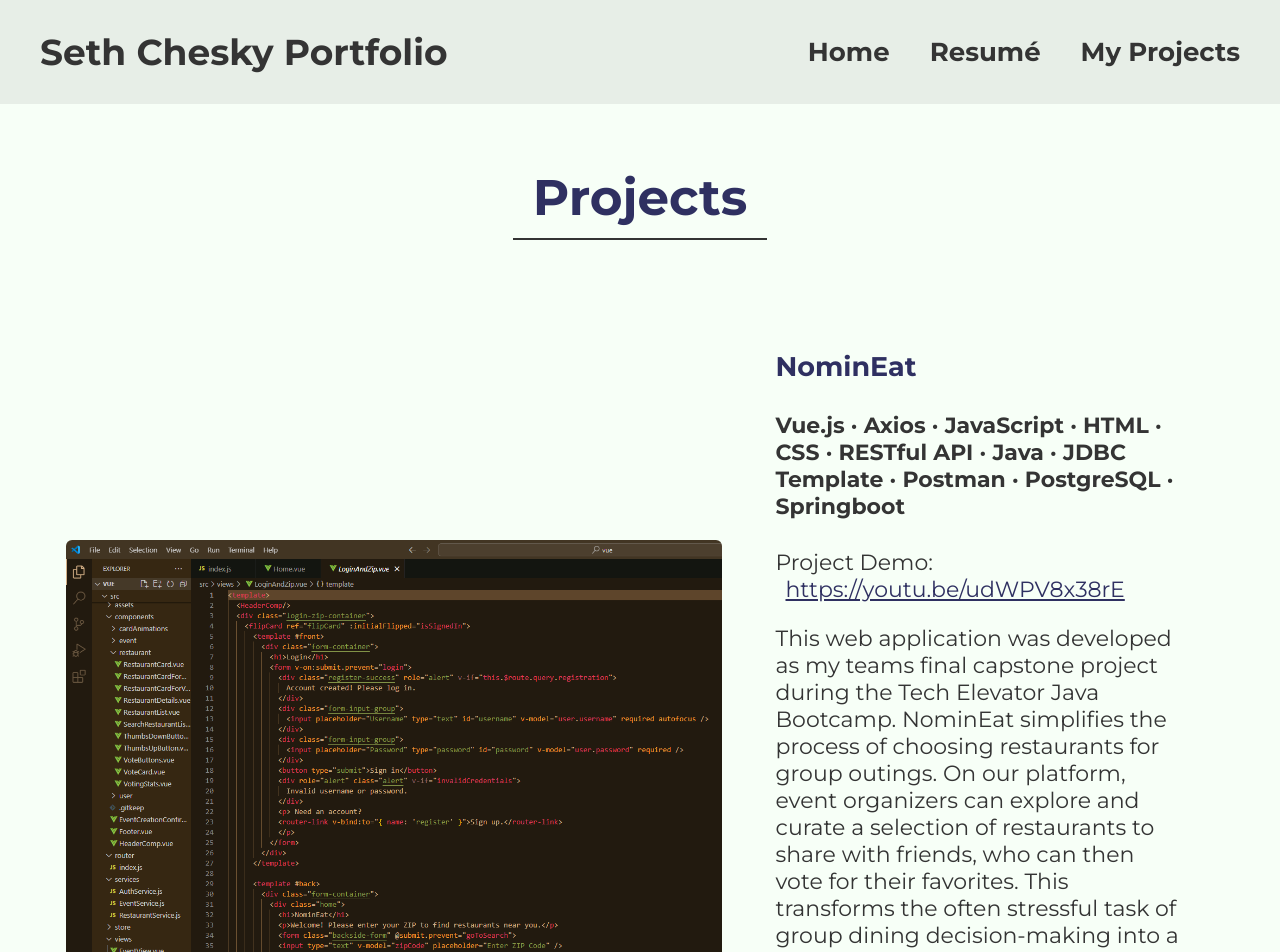
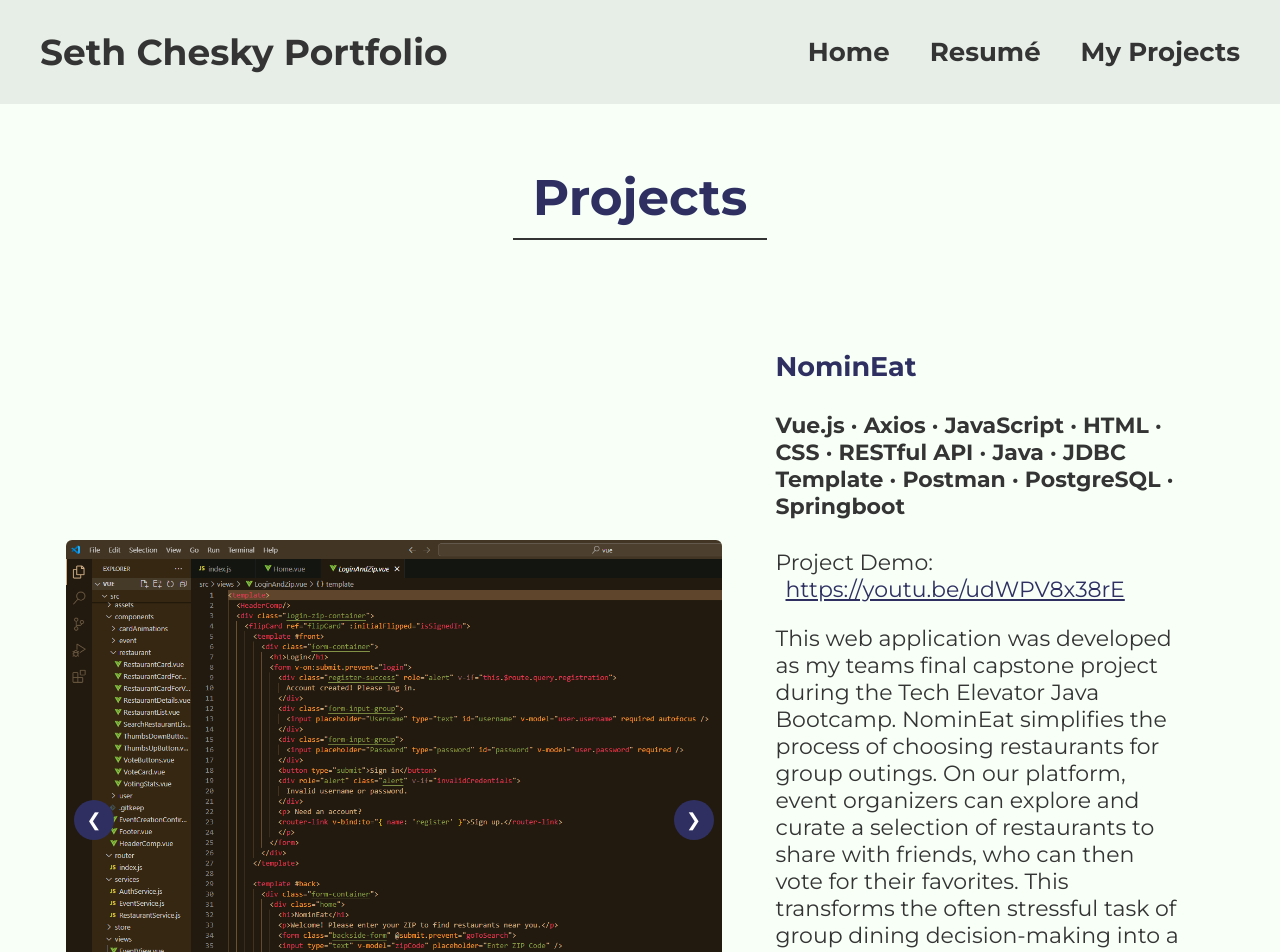
Before and after one commit to chethnut/portfolio-page-vue, a Vue app: page /projects in a window 1280 px wide. Shown: the top 952 px of the page. Built offline with nearby package versions, Linux system fonts and the light colour scheme.

Commit message:
added image carousel to project card

```diff
--- a/src/components/ProjectCard.vue
+++ b/src/components/ProjectCard.vue
@@ -1,6 +1,11 @@
 <template>
     <div class="project-card-container">
-    <img class="project-img" :src="img" alt="Project Image"/>
+        <!-- <img class="project-img" :src="img" alt="Project Image"/> -->
+        <div class="image-carousel">
+            <button class="arrow left" @click="prevImage">❮</button>
+            <img class="project-img" :src="currentImage" alt="Project Image"/>
+            <button class="arrow right" @click="nextImage">❯</button>
+        </div>
         <div class="project-card">
             <h3>{{ title }}</h3>
             <h4>{{ technologies }}</h4>
@@ -29,13 +34,34 @@ export default {
         technologies: {
             type: String
         },
-        img: {
-            type: String
+        images: {
+            type: Array,
+            default: () => []
         },
         demoLink: {
             type: String
         }
+    },
+    data() {
+        return {
+            currentIndex: 0
+        };
+    },
+    computed: {
+        currentImage() {
+            return this.images[this.currentIndex];
+        },
+    },
+    methods: {
+        nextImage() {
+            this.currentIndex = (this.currentIndex + 1) % this.images.length;
+        },
+        prevImage() {
+        this.currentIndex =
+            (this.currentIndex - 1 + this.images.length) % this.images.length;
+        }
     }
+
 }
 </script>
 
@@ -45,11 +71,39 @@ export default {
     margin: 16px;
     border-radius: 8px;
 }
+.image-carousel {
+    position: relative;
+    display: flex;
+    align-items: center;
+}
 .project-img {
     border: 2px solid #f7fff7;
     border-radius: 8px;
     height: 560px;
     margin-right: 20px;
+}
+.arrow {
+    background-color: #2f3061;
+    color: #fff;
+    border: none;
+    border-radius: 50%;
+    width: 40px;
+    height: 40px;
+    cursor: pointer;
+    font-size: 18px;
+    display: flex;
+    align-items: center;
+    justify-content: center;
+    position: absolute;
+    top: 50%;
+    transform: translateY(-50%);
+    z-index: 2;
+}
+.arrow.left {
+    left: 10px;
+}
+.arrow.right {
+    right: 30px;
 }
 .project-card-container {
     display: flex;
--- a/src/views/MyProjectsView.vue
+++ b/src/views/MyProjectsView.vue
@@ -10,7 +10,7 @@
             :description="project.description"
             :contributions="project.contributions"
             :technologies="project.technologies"
-            :img="project.img"
+            :images="project.images"
             :demoLink="project.demoLink"
             />
     </div>
@@ -41,7 +41,7 @@ export default {
                     description: 'This web application was developed as my teams final capstone project during the Tech Elevator Java Bootcamp. NominEat simplifies the process of choosing restaurants for group outings. On our platform, event organizers can explore and curate a selection of restaurants to share with friends, who can then vote for their favorites. This transforms the often stressful task of group dining decision-making into a fun engaging activity.',
                     contributions: 'I primarily focused on the restaurant search functionality. Using Axios, I enabled the front end to fetch and display data from the Yelp! API, as well as retrieve user information from the database. Additionally, I contributed to the UI design, developed the user profile page, implemented user authentication, and worked on overall styling and aesthetics.',
                     technologies: 'Vue.js · Axios · JavaScript · HTML · CSS · RESTful API · Java · JDBC Template · Postman · PostgreSQL · Springboot',
-                    img: NominEatImg,
+                    images: [NominEatImg],
                     demoLink: 'https://youtu.be/udWPV8x38rE'
                 },
                 // {
@@ -50,7 +50,7 @@ export default {
                 //     description: 'I recently joined a team that is working on a web application for a landscaping company called Second Nature. This is a company resource that allows employees to clock in and out, send kudos, search company equipment, and so much more.',
                 //     contributions: 'My first task when joining the team was to flesh out the training feature. Using Vue I have began building out the feature by adding a pdf list component and filling the list with mock data to work with while styling and ',
                 //     technologies: 'Vue.js · Axios · JavaScript · HTML · CSS · RESTful API · Java · JDBC Template · Postman · PostgreSQL · Springboot',
-                //     img: null,
+                //     images: null,
                 //     demoLink: null
                 // },
                 {
@@ -58,7 +58,7 @@ export default {
                     title: 'Tenmo',
                     description: 'The second group project I completed at Tech Elevator was Tenmo, a Venmo clone that simulates money transfers between users through a CLI application. ', contributions: 'I leveraged my experience in Java and Object Oriented Programming to develop a RESTful API that facilitated transfers. I also utilized JDBC Template to log and retrieve data with a PostgreSQL relational database.',
                     technologies: 'Java · JDBC Template · RESTful API · OOP · Pair Programming · CLI',
-                    img: TenmoImg,
+                    images: [TenmoImg],
                     demoLink: null
                 },
 
@@ -68,7 +68,7 @@ export default {
                     description: 'The Vending Machine project was my first group capstone, where I collaborated with two peers to develop an application simulating vending machine transactions. We used Java and object-oriented programming principles to create modular code and implemented a command-line interface.',
                     contributions: 'Key features include product selection, transaction processing, and inventory management.',
                     technologies: 'Java · OOP · CLI',
-                    img: VendingMachineImg,
+                    images: [VendingMachineImg],
                     demoLink: null
                 }
             ]
```
